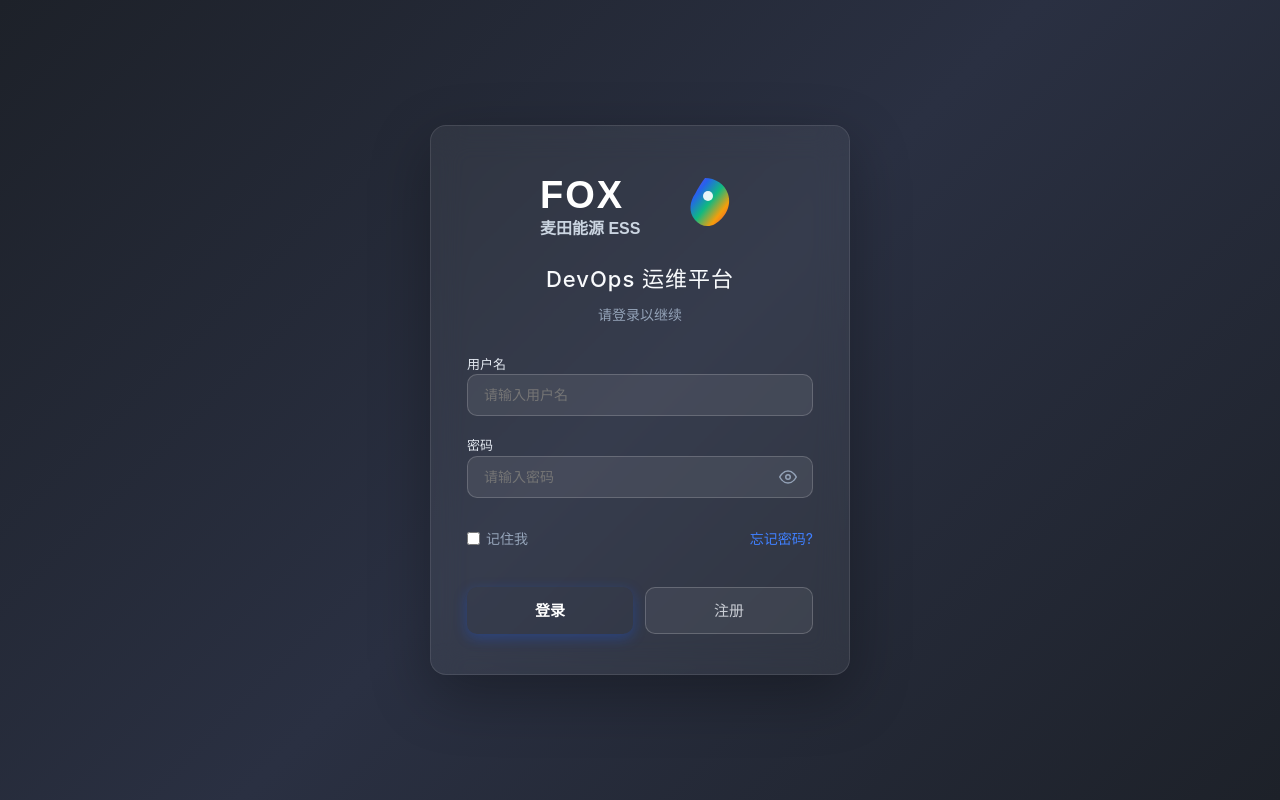
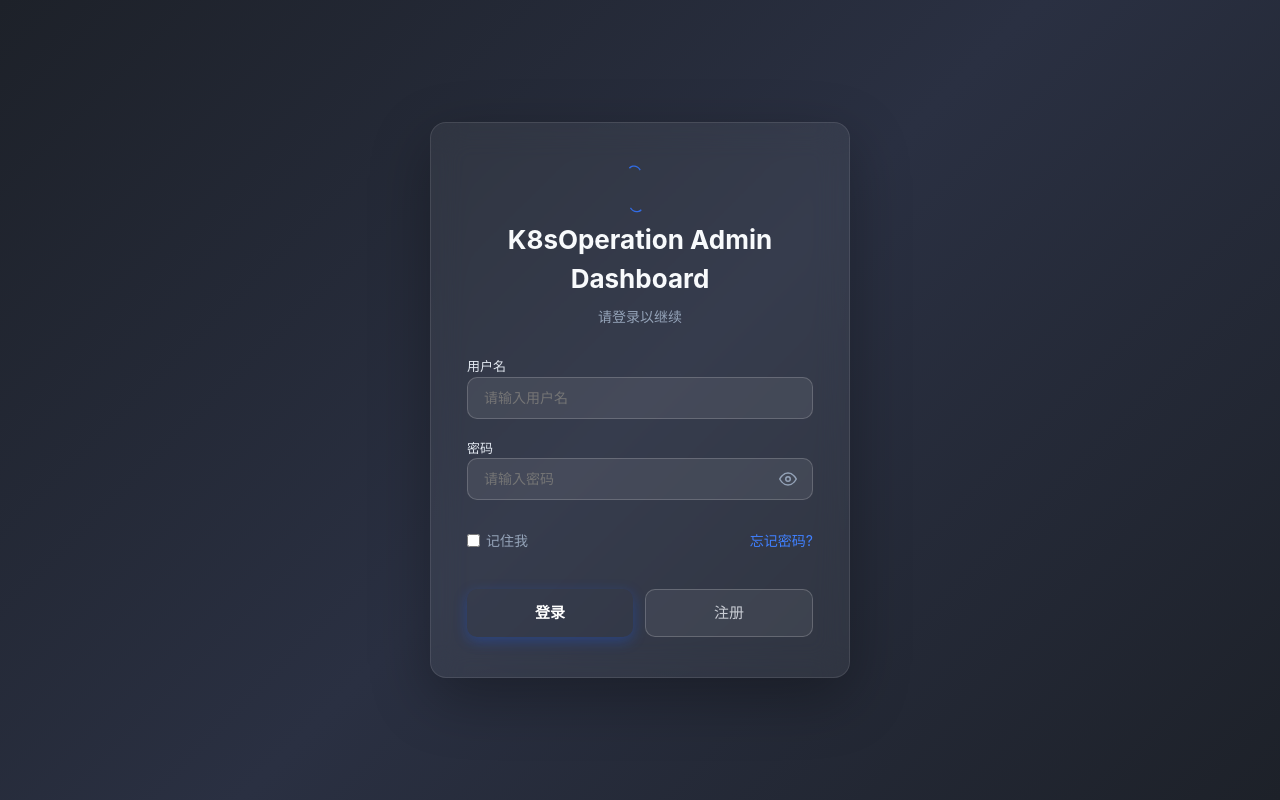
Before and after one commit to mason-mpx/k8s_operation, a Vue app in the folder k8s-web/: page /login in a window 1280 px wide. Built offline with nearby package versions, Linux system fonts and the light colour scheme; no server answers.

Commit message:
feat: 前端 Logo 回滚为 K8sOperation 开源风格

```diff
--- a/k8s-web/src/components/Layout.vue
+++ b/k8s-web/src/components/Layout.vue
@@ -7,19 +7,20 @@
           <div class="logo-icon">
             <svg xmlns="http://www.w3.org/2000/svg" viewBox="0 0 32 32">
               <defs>
-                <linearGradient id="fox-sidebar-grad" x1="0%" y1="0%" x2="100%" y2="100%">
-                  <stop offset="0%" style="stop-color:#7c3aed"/>
-                  <stop offset="50%" style="stop-color:#2563eb"/>
-                  <stop offset="100%" style="stop-color:#10b981"/>
+                <linearGradient id="k8s-gradient" x1="0%" y1="0%" x2="100%" y2="100%">
+                  <stop offset="0%" style="stop-color:#326CE5"/>
+                  <stop offset="100%" style="stop-color:#54A3FF"/>
                 </linearGradient>
               </defs>
-              <rect x="1" y="1" width="30" height="30" rx="8" fill="url(#fox-sidebar-grad)"/>
-              <text x="16" y="21" font-size="13" font-weight="900" fill="#fff" text-anchor="middle" font-family="Arial,sans-serif">F</text>
+              <circle cx="16" cy="16" r="15" fill="url(#k8s-gradient)"/>
+              <g fill="#fff" transform="translate(6,6) scale(0.625)">
+                <polygon points="16,0 20,12 32,12 22,20 26,32 16,24 6,32 10,20 0,12 12,12"/>
+              </g>
             </svg>
           </div>
           <div class="logo-text">
-            <span class="logo-title">FOX ESS</span>
-            <span class="logo-version">DevOps</span>
+            <span class="logo-title">K8sOperation</span>
+            <span class="logo-version">v2.0</span>
           </div>
         </div>
       </div>
--- a/k8s-web/src/views/auth/Login.vue
+++ b/k8s-web/src/views/auth/Login.vue
@@ -3,27 +3,19 @@
     <div class="login-box">
       <div class="login-header">
         <div class="logo">
-          <!-- FOX 麦田能源 ESS Logo -->
-          <svg xmlns="http://www.w3.org/2000/svg" width="220" height="80" viewBox="0 0 220 80">
-            <defs>
-              <linearGradient id="foxGrad" x1="0%" y1="0%" x2="100%" y2="100%">
-                <stop offset="0%" style="stop-color:#7c3aed"/>
-                <stop offset="25%" style="stop-color:#2563eb"/>
-                <stop offset="50%" style="stop-color:#10b981"/>
-                <stop offset="75%" style="stop-color:#f59e0b"/>
-                <stop offset="100%" style="stop-color:#ef4444"/>
-              </linearGradient>
-            </defs>
-            <!-- 彩色抽象图形 -->
-            <path d="M175,12 C185,12 195,18 198,28 C202,40 195,52 185,58 C178,62 170,60 165,54 C158,46 160,35 165,28 C168,22 172,16 175,12 Z" fill="url(#foxGrad)"/>
-            <circle cx="178" cy="30" r="5" fill="rgba(255,255,255,0.9)"/>
-            <!-- FOX 文字 -->
-            <text x="10" y="42" font-family="Arial, sans-serif" font-weight="900" font-size="38" fill="#ffffff" letter-spacing="2">FOX</text>
-            <!-- 麦田能源 ESS 文字 -->
-            <text x="10" y="68" font-family="'Microsoft YaHei', 'PingFang SC', sans-serif" font-weight="700" font-size="16" fill="#cbd5e1">麦田能源 ESS</text>
+          <!-- Kubernetes Logo -->
+          <svg xmlns="http://www.w3.org/2000/svg" width="52" height="52" viewBox="0 0 100 100">
+            <g fill="#326ce5">
+              <path
+                d="M39.971 5.05c-3.607-.418-7.152.532-9.957 2.694l-1.315 1.035 1.703 2.17 1.227-1.006c1.946-1.606 4.387-2.537 6.984-2.537 3.97 0 7.513 2.053 9.616 5.298l1.127 1.629 2.012-1.388-1.217-1.772c-2.563-3.722-6.534-6.13-10.984-6.23z"
+              />
+              <path
+                d="M42.026 94.796c3.608.418 7.153-.53 9.958-2.693l1.315-1.035-1.702-2.17-1.228 1.006c-1.947 1.606-4.388 2.537-6.985 2.537-3.969 0-7.512-2.053-9.615-5.298l-1.127-1.63-2.012 1.388 1.217 1.772c2.564 3.723 6.535 6.13 10.984 6.23z"
+              />
+            </g>
           </svg>
         </div>
-        <h2>DevOps 运维平台</h2>
+        <h2>K8sOperation Admin Dashboard</h2>
         <p>{{ mode === 'login' ? '请登录以继续' : '创建新账号' }}</p>
         <div v-if="ldapEnabled && mode === 'login'" class="ldap-badge">
           <svg xmlns="http://www.w3.org/2000/svg" width="14" height="14" viewBox="0 0 24 24" fill="none" stroke="currentColor" stroke-width="2">
@@ -445,21 +437,10 @@ const handleSubmit = async () => {
   margin-bottom: 28px;
 }
 
-.login-header .logo {
-  margin-bottom: 12px;
-}
-
-.login-header .logo svg {
-  max-width: 100%;
-  height: auto;
-}
-
 .login-header h2 {
   color: #f8fafc;
-  font-size: 22px;
+  font-size: 26px;
   margin-bottom: 8px;
-  font-weight: 500;
-  letter-spacing: 1px;
 }
 
 .login-header p {
--- a/k8s-web/src/views/platform/settings/PlatformSettings.vue
+++ b/k8s-web/src/views/platform/settings/PlatformSettings.vue
@@ -485,19 +485,20 @@
             <div class="about-logo">
               <svg xmlns="http://www.w3.org/2000/svg" viewBox="0 0 64 64">
                 <defs>
-                  <linearGradient id="fox-about-grad" x1="0%" y1="0%" x2="100%" y2="100%">
-                    <stop offset="0%" style="stop-color:#7c3aed"/>
-                    <stop offset="50%" style="stop-color:#2563eb"/>
-                    <stop offset="100%" style="stop-color:#10b981"/>
+                  <linearGradient id="about-gradient" x1="0%" y1="0%" x2="100%" y2="100%">
+                    <stop offset="0%" style="stop-color:#326CE5"/>
+                    <stop offset="100%" style="stop-color:#54A3FF"/>
                   </linearGradient>
                 </defs>
-                <rect x="2" y="2" width="60" height="60" rx="16" fill="url(#fox-about-grad)"/>
-                <text x="32" y="42" font-size="26" font-weight="900" fill="#fff" text-anchor="middle" font-family="Arial,sans-serif">F</text>
+                <circle cx="32" cy="32" r="30" fill="url(#about-gradient)"/>
+                <g fill="#fff" transform="translate(12,12) scale(1.25)">
+                  <polygon points="16,0 20,12 32,12 22,20 26,32 16,24 6,32 10,20 0,12 12,12"/>
+                </g>
               </svg>
             </div>
             <div class="about-info">
-              <h3>FOX 麦田能源 ESS</h3>
-              <p class="about-desc">DevOps 运维平台 · 企业级多集群 Kubernetes 管理</p>
+              <h3>K8sOperation</h3>
+              <p class="about-desc">企业级多集群 Kubernetes 管理平台</p>
               <div class="about-version">
                 <span class="version-badge">v2.0.0</span>
                 <span class="version-date">2026-03-04</span>
```
